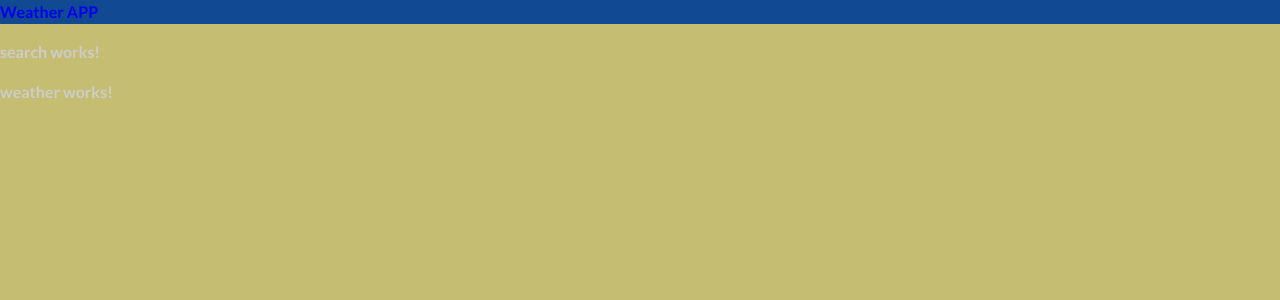
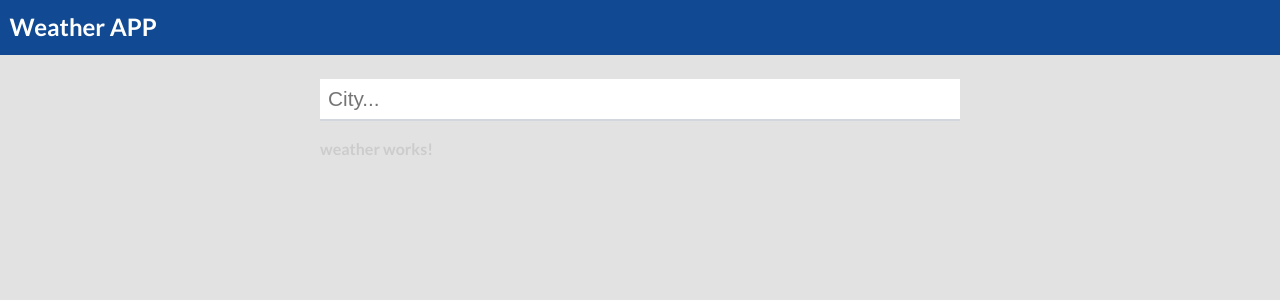
Before and after one commit to RiaRabanales/angular-weather, an Angular app: page / in a window 1280 px wide. Shown: the top 300 px of the page. Built offline with nearby package versions, Linux system fonts and the light colour scheme.

Commit message:
Componente search (hasta 48:15)

```diff
--- a/src/app/app.component.html
+++ b/src/app/app.component.html
@@ -1,9 +1,9 @@
 <nav class="nav">
   <div class="nav__menu">
-    <a [routerLink]="['/']">Weather APP</a>
+    <a [routerLink]="['/']" class="brand">Weather APP</a> <!-- //TODO añadirle link a github y meterle un flex -->
   </div>
 </nav>    <!-- //TODO separar a componente independiente-->
-<div class="container">
+<div class="container mx-auto">
   <app-search></app-search>
   <app-weather></app-weather>
 </div>
--- a/src/app/app.component.scss
+++ b/src/app/app.component.scss
@@ -1,5 +1,14 @@
 @import 'variables';
 
-.nav {
+nav.nav {
+    padding: 0.80rem 0.60rem;   //vertical horizontal
     background-color: $main-color;
+    margin-bottom: 0.75rem;
+
+    .brand {
+        color: $white;
+        font-weight: 600;
+        line-height: 1.75rem;
+        font-size: 1.50rem;
+    }
 }
--- a/src/app/components/search/search.component.html
+++ /dev/null
@@ -1 +0,0 @@
-<p>search works!</p>
--- a/src/app/components/search/search.component.scss
+++ b/src/app/components/search/search.component.scss
@@ -0,0 +1,17 @@
+@import 'variables';
+
+.search {
+    margin-top: 1.5rem;
+
+    &__input {
+        border-bottom: 2px solid rgba(156,163,175,0.44);
+        font-size: 1.3rem;
+        padding: 0.5rem;
+        width: 100%;
+
+        &:focus {
+            outline: none;
+            border-bottom: 2px solid $main-color;
+        }
+    }
+}
--- a/src/app/components/search/search.component.ts
+++ b/src/app/components/search/search.component.ts
@@ -1,15 +1,37 @@
-import { Component, OnInit } from '@angular/core';
+import { Component, EventEmitter, OnInit, Output } from '@angular/core';
+import { FormControl } from '@angular/forms';
+import { debounceTime, distinctUntilChanged, map, filter, tap } from 'rxjs/operators';
 
 @Component({
   selector: 'app-search',
-  templateUrl: './search.component.html',
+  template: `
+    <div class="search">
+      <input class="search__input" placeholder="City..." [formControl]="inputSearch" />
+    </div>
+  `,
   styleUrls: ['./search.component.scss']
 })
 export class SearchComponent implements OnInit {
+  inputSearch = new FormControl('');
+  @Output() submittedSearch = new EventEmitter<string>();
 
   constructor() { }
 
   ngOnInit(): void {
+    this.onChange();
+  }
+
+  private onChange(): void {
+    //Escucha el input cada vez que cambia para emitir el valor
+    this.inputSearch.valueChanges
+      .pipe(
+        map( search => search.trim() ), //debiera tipar: (search: string)
+        debounceTime(750),  //Emite después de que hayan pasado unos milisegundos: evita ataque continuo a la api
+        distinctUntilChanged(),      //Devuelve un operador pero sólo si garantiza que el valor emitido no sea el mismo
+        filter( search => search !== '' ),
+        tap( search => this.submittedSearch.emit(search) )   //Sólo emite el valor que recibe a través de un input
+      )
+      .subscribe();
   }
 
 }
--- a/src/app/components/search/search.module.ts
+++ b/src/app/components/search/search.module.ts
@@ -1,13 +1,15 @@
 import { NgModule } from '@angular/core';
 import { CommonModule } from '@angular/common';
 import { SearchComponent } from './search.component';
+import { ReactiveFormsModule } from '@angular/forms';
 
 @NgModule({
   declarations: [
     SearchComponent
   ],
   imports: [
-    CommonModule
+    CommonModule,
+    ReactiveFormsModule
   ],
   exports: [
     SearchComponent
--- a/src/index.html
+++ b/src/index.html
@@ -2,7 +2,7 @@
 <html lang="en">
 <head>
   <meta charset="utf-8">
-  <title>AngularBoilerplate</title>
+  <title>Weather APP</title>
   <base href="/">
   <meta name="viewport" content="width=device-width, initial-scale=1">
   <link rel="icon" type="image/x-icon" href="favicon.ico">
--- a/src/sass/_variables.scss
+++ b/src/sass/_variables.scss
@@ -1,5 +1,5 @@
 $main-color: #114992;
-$secondary-color: #c5bd71;
+$secondary-color: #e2e2e2;
 
 $border-radius-size: 1rem;
 
```
